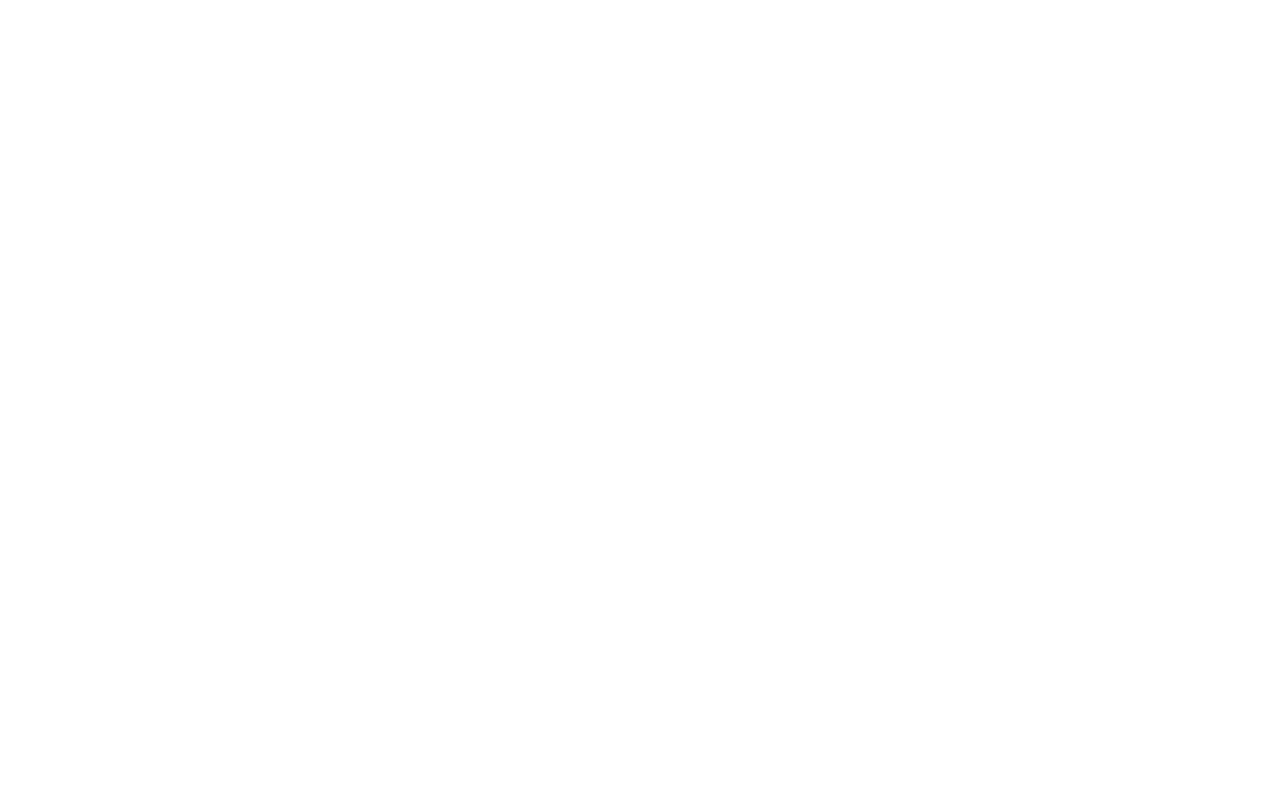
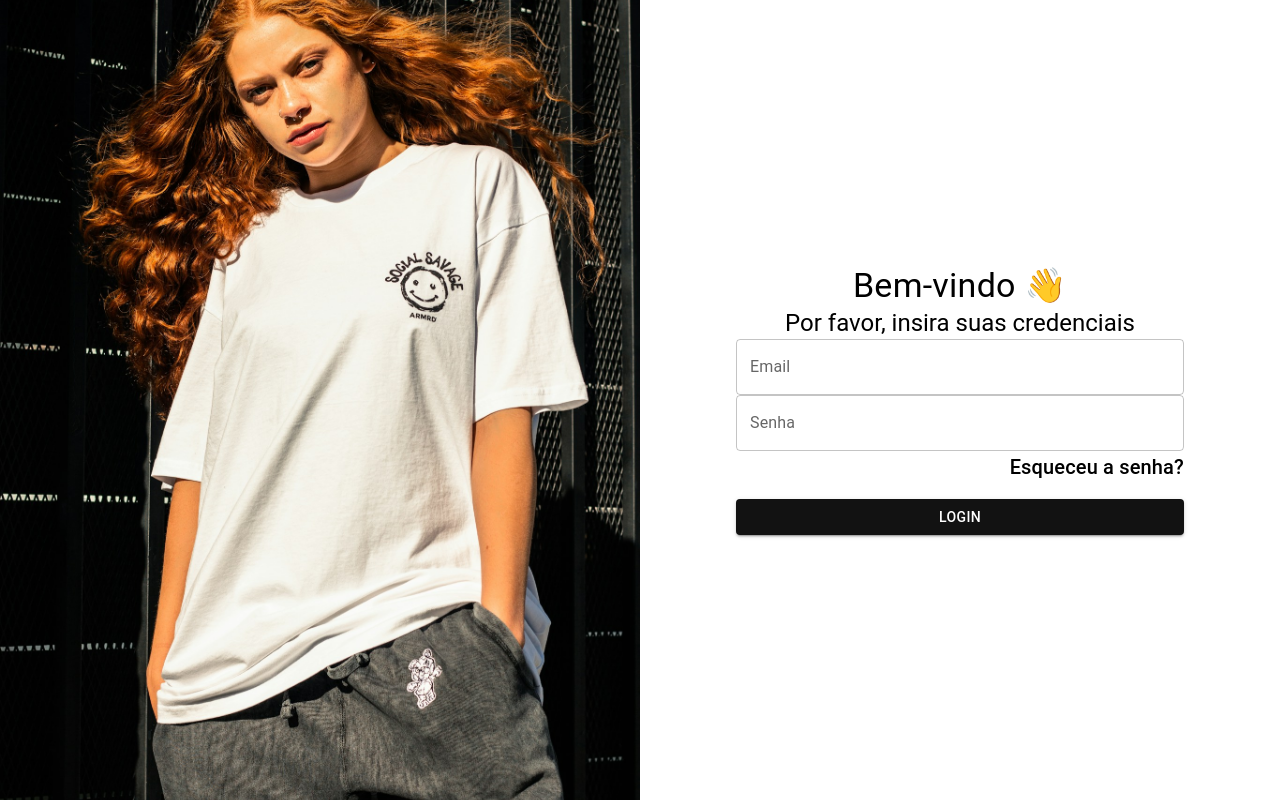
Before and after one commit to vemser/vemser-vs13-projeto-tshirt-ecomerce-front, a React (Vite) app: page /login in a window 1280 px wide. Before the commit this address had no page. Built offline with nearby package versions, Linux system fonts and the light colour scheme.

Commit message:
wip: login page

```diff
--- a/package.json
+++ b/package.json
@@ -12,6 +12,7 @@
   "dependencies": {
     "@emotion/react": "^11.11.4",
     "@emotion/styled": "^11.11.0",
+    "@hookform/resolvers": "^3.3.4",
     "@mui/material": "^5.15.13",
     "@reduxjs/toolkit": "^2.2.1",
     "axios": "^1.6.7",
--- a/src/pages/login/Login.tsx
+++ b/src/pages/login/Login.tsx
@@ -1,8 +1,78 @@
+import { yupResolver } from '@hookform/resolvers/yup';
+import { Button, TextField, Typography } from '@mui/material';
+import { useForm } from "react-hook-form";
+import * as yup from "yup";
+import backgroundImage from '../../../public/login.jpg';
+
+interface FormInputs {
+  email: string;
+  password: string;
+}
+
+const schema = yup.object().shape({
+  email: yup.string().required("Email é obrigatório"),
+  password: yup.string().required("Senha é obrigatória"),
+});
+
+export const Login = () => {
+  const { register, handleSubmit, formState: { errors } } = useForm<FormInputs>({
+    resolver: yupResolver(schema),
+  });
+
+  const onSubmit = (data: FormInputs) => {
+    console.log(data);
+
+  };
+
+  return (
+    <main className="h-screen flex">
+
+      <div className="w-1/2 h-full bg-cover bg-center" style={{ backgroundImage: `url(${backgroundImage})` }} />
 
 
-export const Login = () => {
-    return (
-       <></>
-      )
+      <section className='w-1/2 flex items-center justify-center p-10'>
+        <form onSubmit={handleSubmit(onSubmit)} className="w-full max-w-md">
+          <Typography variant="h4" className='mb-8 text-center'>
+              Bem-vindo 👋
+          </Typography>
+          <Typography variant="h5" className='mb-8 text-center'>
+              Por favor, insira suas credenciais
+          </Typography>
 
-}
+          <TextField
+            {...register("email")}
+            error={!!errors.email}
+            helperText={errors.email?.message}
+            label="Email"
+            variant="outlined"
+            fullWidth
+            className="mb-4"
+          />
+
+          <TextField
+            {...register("password")}
+            error={!!errors.password}
+            helperText={errors.password?.message}
+            label="Senha"
+            type="password"
+            variant="outlined"
+            fullWidth
+            className="mb-4"
+          />
+          <Typography variant="h6" className='mb-8 text-right'>
+              Esqueceu a senha?
+          </Typography>
+
+          <Button
+            type="submit"
+            variant="contained"
+            fullWidth
+            sx={{background: "#121212", '&:hover': { backgroundColor: '#0e0e0e' }, mt:2}}
+          >
+            Login
+          </Button>
+        </form>
+      </section>
+    </main>
+  );
+};
--- a/src/routes/Router.tsx
+++ b/src/routes/Router.tsx
@@ -1,6 +1,7 @@
 import { BrowserRouter, Route, Routes } from "react-router-dom";
 
 import Checkout from "../pages/Checkout/Checkout";
+import { Login } from "../pages/Login/Login";
 
 export default function Router() {
   return (
@@ -14,6 +15,7 @@
             </>
           }
         />
+        <Route path="/login" element={<Login />} />
 
         <Route path="/checkout" element={<Checkout />} />
       </Routes>
```
Also changed, not shown: public/login.jpg (added), 1 other file (tests, documents, lock files or other folders).
